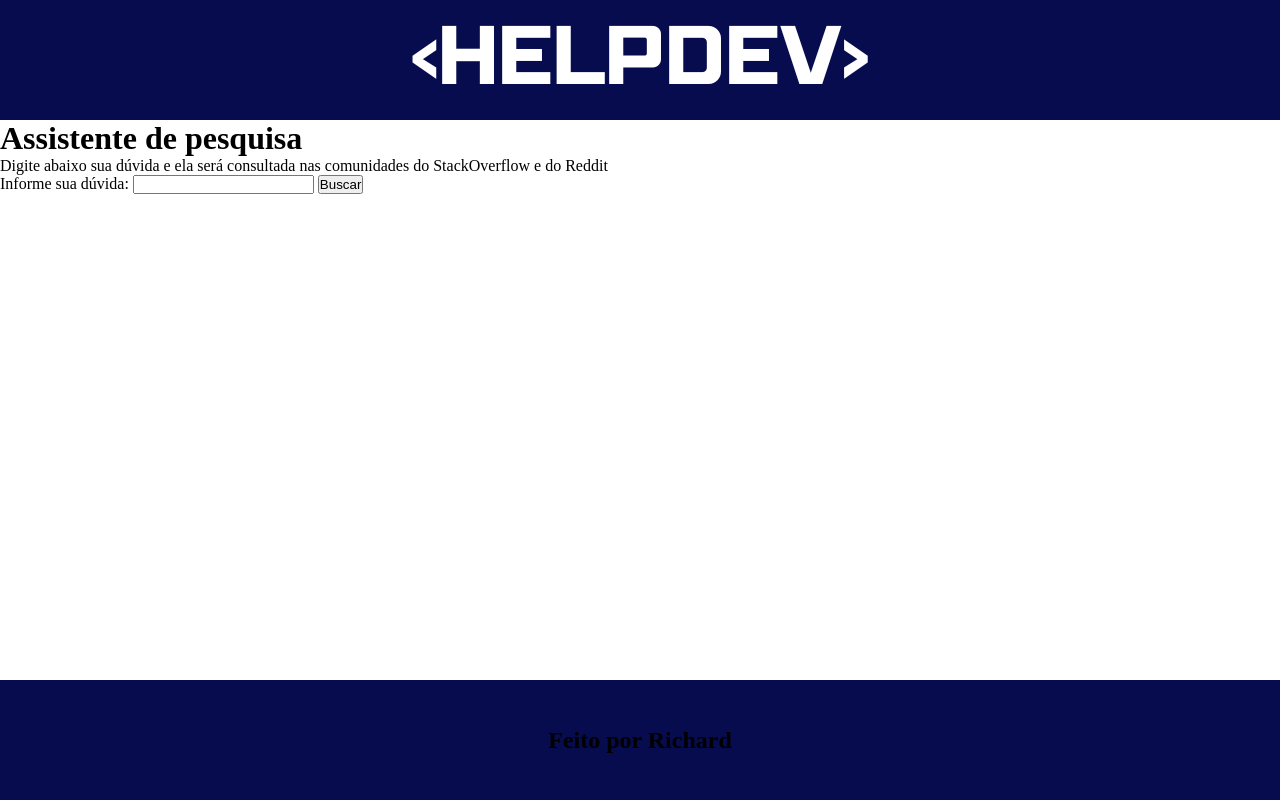
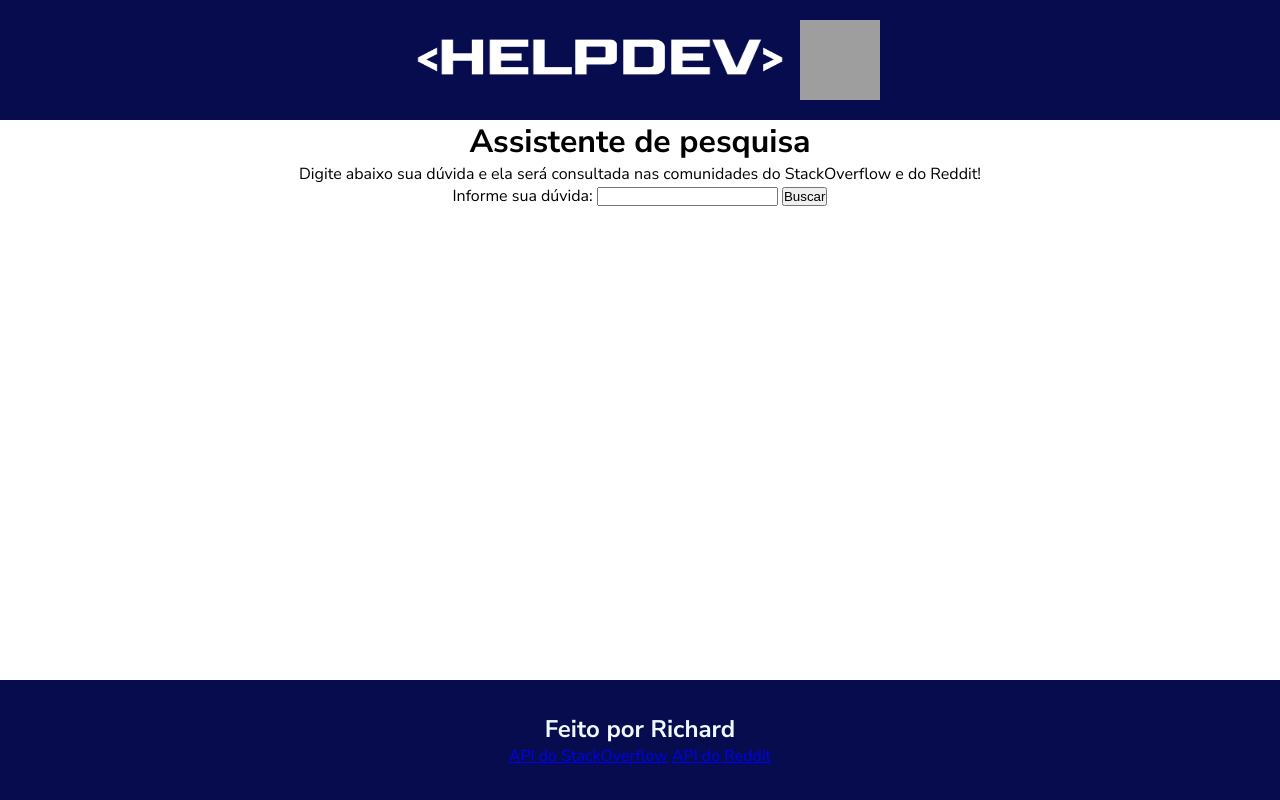
Before and after one commit to Richard15151/helpdev, a Flask app: page / in a window 1280 px wide. Run offline with Flask 3, Linux system fonts and the light colour scheme; grey boxes are pictures that could not be loaded.

Commit message:
finalizaçãodoprojeto,faltamelhoranofront

```diff
--- a/app.py
+++ b/app.py
@@ -2,7 +2,6 @@ from flask import Flask, render_template, request
 from functions import *
 
 app = Flask(__name__)
-
 
 @app.route('/', methods=['GET', 'POST'])
 def index():
--- a/functions.py
+++ b/functions.py
@@ -1,6 +1,5 @@
 from googletrans import Translator
 import requests
-
 
 def traduzir_para_ingles(texto_pt):
     translator = Translator()
@@ -21,7 +20,7 @@ def buscar_stackoverflow(termo):
         data = response.json()
         if "items" in data:
             resultados = []
-            for item in data["items"][:5]:  # Limita a 5 resultados
+            for item in data["items"][:4]:
                 titulo = item['title']
                 link = item['link']
                 titulo_traduzido = traduzir_para_portugues(titulo)
@@ -40,7 +39,7 @@ def buscar_reddit(termo, subreddit="learnprogramming"):
     if response.status_code == 200:
         data = response.json()
         resultados = []
-        for post in data.get("data", {}).get("children", [])[:5]:  # Limita a 5 resultados
+        for post in data.get("data", {}).get("children", [])[:4]:
             titulo = post["data"].get("title", "")
             titulo_traduzido = traduzir_para_portugues(titulo)
             link = "https://www.reddit.com" + post["data"].get("permalink", "")
--- a/static/style.css
+++ b/static/style.css
@@ -2,6 +2,7 @@
     margin: 0;
     padding: 0;
     box-sizing: border-box;
+    /* border: 1px solid red; */
 }
 body {
     height: 100vh;
@@ -19,3 +20,44 @@ header, footer{
     justify-content: center;
     align-items: center;
 }
+footer{
+    flex-direction: column;
+    font-family: "Nunito Sans", sans-serif;
+    color: aliceblue;
+}
+.logo{
+    height: 300px;
+    width: 400px;
+}
+.gif1{
+    height: 80px;
+    width: 80px;
+}
+.container{
+    display: flex;
+    flex-direction: column;
+    justify-content: center;
+    align-items: center;
+    font-family: "Nunito Sans", sans-serif;
+}
+
+.resultados{
+    width: 90%;
+    display: flex;
+    justify-content: center;
+    align-items: center;
+    flex-direction: row;
+}
+.pergunta{
+    display: flex;
+    justify-self: center;
+    align-items: center;
+    flex-direction: column;
+
+}
+
+.resultadosstack, .resultadosreddit{
+    width: 45%;
+    max-width: 80%;
+    margin: 20px;
+}
--- a/templates/index.html
+++ b/templates/index.html
@@ -5,10 +5,17 @@
     <meta name="viewport" content="width=device-width, initial-scale=1.0" />
     <title>HelpDev</title>
     <link rel="stylesheet" href="../static/style.css" />
+    <link rel="preconnect" href="https://fonts.googleapis.com" />
+    <link rel="preconnect" href="https://fonts.gstatic.com" crossorigin />
+    <link
+      href="https://fonts.googleapis.com/css2?family=Nunito+Sans:ital,opsz,wght@0,6..12,200..1000;1,6..12,200..1000&display=swap"
+      rel="stylesheet"
+    />
   </head>
   <body>
     <header>
-      <img src="../static/img/HELPDEV.png" alt="" />
+      <img class="logo" src="../static/img/HELPDEV.png" alt="" />
+      <img class="gif1" src="../static/gif/helpdevbot.gif" alt="" />
     </header>
     <main>
       <div class="container">
@@ -16,7 +23,7 @@
           <h1>Assistente de pesquisa</h1>
           <p>
             Digite abaixo sua dúvida e ela será consultada nas comunidades do
-            StackOverflow e do Reddit
+            StackOverflow e do Reddit!
           </p>
           <form method="POST">
             <label for="duvida">Informe sua dúvida:</label>
@@ -30,6 +37,7 @@
             <button type="submit">Buscar</button>
           </form>
         </div>
+        <div class="resultados">
             <div class="resultadosstack">
               {% if pergunta %}
               <h2>Resultados do Stack Overflow:</h2>
@@ -49,8 +57,7 @@
               {% endif %}{% endif %}
             </div>
             <div class="resultadosreddit">
-          {% if pergunta %}
-          {% if resultados_reddit %}
+              {% if pergunta %} {% if resultados_reddit %}
               <h2>Resultados do Reddit:</h2>
               <ul>
                 {% for resultado in resultados_reddit %}
@@ -67,9 +74,14 @@
               {% endif %}{% endif %}
             </div>
         </div>
+      </div>
     </main>
     <footer>
       <h2>Feito por Richard</h2>
+      <div class="links">
+        <a href="https://stackoverflow.co/api-solutions/">API do StackOverflow</a>
+        <a href="https://www.reddit.com/dev/api/">API do Reddit</a>
+      </div>
     </footer>
   </body>
 </html>
```
Also changed, not shown: 2 other files. Lines whose indentation alone changed are shown as unchanged.
